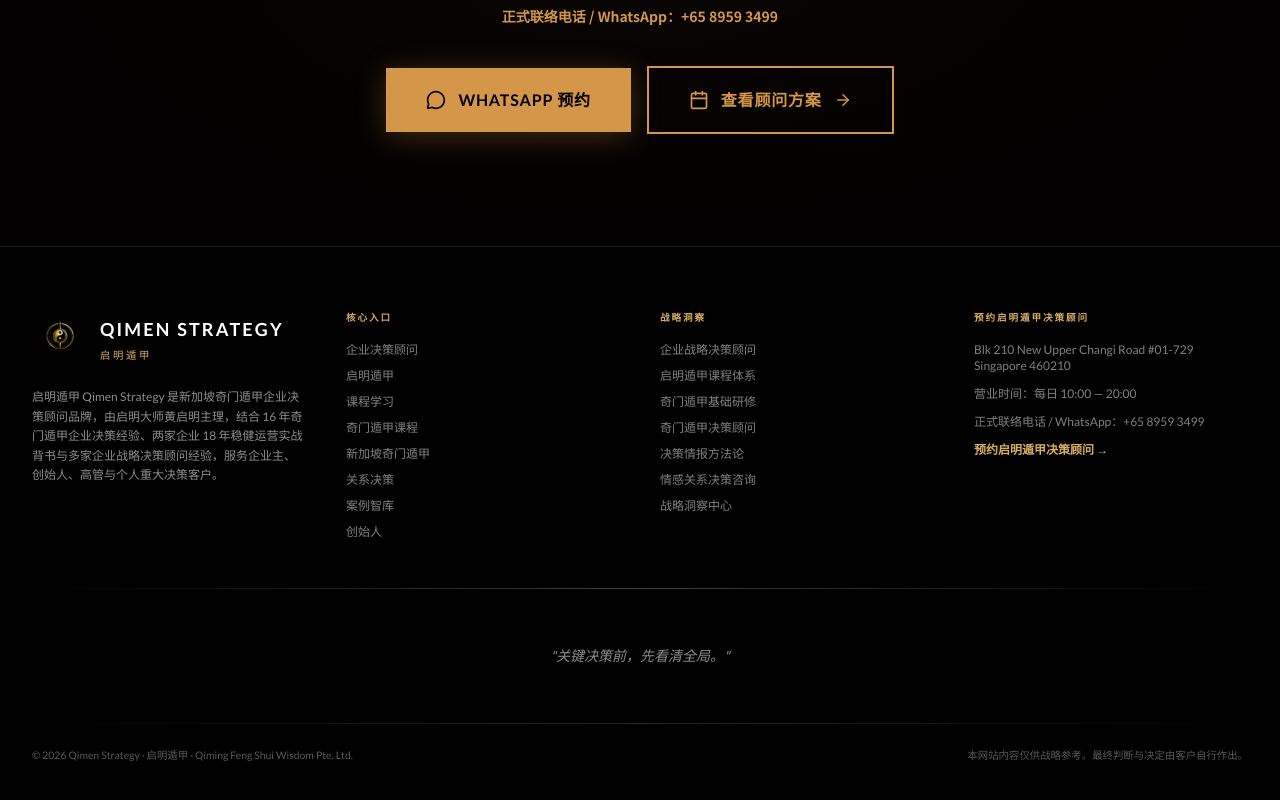
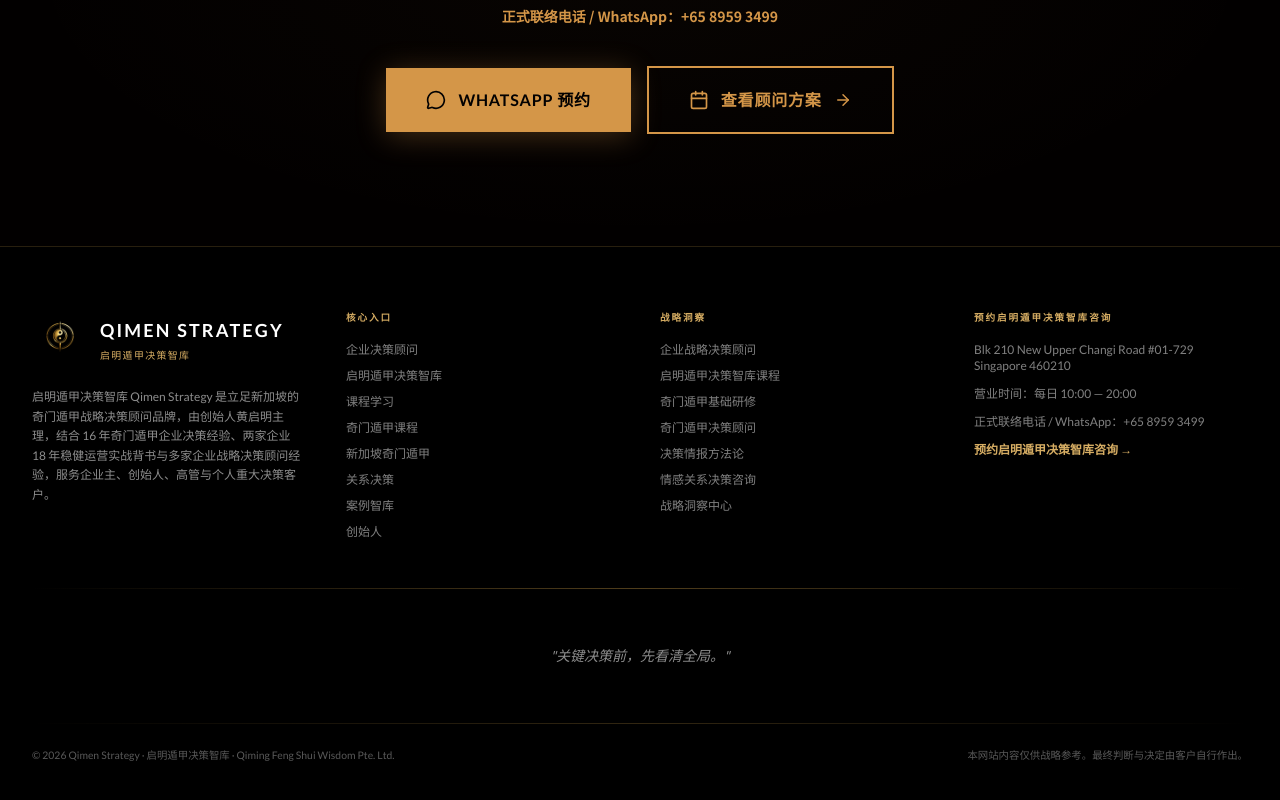
Before and after one commit to BODHIWONG/qmfeng-website, a Next.js app: page / in a window 1280 px wide. Shown: the part 9780-10580 px from the top of the page. Built offline with nearby package versions, Linux system fonts and the light colour scheme.

Commit message:
Unify footer branding and founder wording

```diff
--- a/components/footer.tsx
+++ b/components/footer.tsx
@@ -8,7 +8,7 @@ const WA_LINK = "https://wa.me/6589593499";
 
 const serviceLinks = [
   { href: "/enterprise-strategic-advisory", zh: "企业决策顾问", en: "Enterprise Advisory" },
-  { href: "/qimen-strategy-business", zh: "启明遁甲", en: "Qimen Strategy" },
+  { href: "/qimen-strategy-business", zh: "启明遁甲决策智库", en: "Qimen Strategy" },
   { href: "/courses", zh: "课程学习", en: "Courses" },
   { href: "/qi-men-dun-jia-course-singapore", zh: "奇门遁甲课程", en: "Qi Men Dun Jia Course" },
   { href: "/singapore-qi-men-dun-jia-consultant", zh: "新加坡奇门遁甲", en: "Qi Men Dun Jia Singapore" },
@@ -19,7 +19,7 @@ const serviceLinks = [
 
 const insightLinks = [
   { href: "/enterprise-strategic-advisory", zh: "企业战略决策顾问", en: "Enterprise Strategic Advisory" },
-  { href: "/courses", zh: "启明遁甲课程体系", en: "Qimen Strategy Courses" },
+  { href: "/courses", zh: "启明遁甲决策智库课程", en: "Qimen Strategy Courses" },
   { href: "/qi-men-dun-jia-course-singapore", zh: "奇门遁甲基础研修", en: "Qi Men Dun Jia Foundation Course" },
   { href: "/singapore-qi-men-dun-jia-consultant", zh: "奇门遁甲决策顾问", en: "Qi Men Dun Jia Consultant" },
   { href: "/insights/qimen-strategy-is-decision-intelligence-not-fatalism", zh: "决策情报方法论", en: "Decision Intelligence" },
@@ -36,19 +36,19 @@ export default function Footer() {
         <div className="mb-12 grid gap-10 md:grid-cols-4">
           <div>
             <div className="mb-5 flex items-center gap-3">
-              <img src={LOGO_URL} alt="Qimen Strategy Singapore Qi Men Dun Jia Logo" className="h-14 w-14 object-contain" />
+              <img src={LOGO_URL} alt="启明遁甲决策智库 Qimen Strategy Singapore Logo" className="h-14 w-14 object-contain" />
               <div>
                 <p className="text-lg font-bold uppercase tracking-[0.12em] text-white" style={{ fontFamily: "var(--font-lato), var(--font-noto-sans), sans-serif" }}>
                   Qimen Strategy
                 </p>
-                <p className="mt-1 text-[0.65rem] tracking-[0.25em] text-[#d6ad63]">启明遁甲</p>
+                <p className="mt-1 text-[0.62rem] tracking-[0.14em] text-[#d6ad63]">启明遁甲决策智库</p>
               </div>
             </div>
 
             <p className="text-xs leading-relaxed text-white/55" style={{ fontFamily: "var(--font-lato), var(--font-noto-sans), sans-serif" }}>
               {t(
-                "启明遁甲 Qimen Strategy 是新加坡奇门遁甲企业决策顾问品牌，由启明大师黄启明主理，结合 16 年奇门遁甲企业决策经验、两家企业 18 年稳健运营实战背书与多家企业战略决策顾问经验，服务企业主、创始人、高管与个人重大决策客户。",
-                "Qimen Strategy, also known as 启明遁甲, is a Singapore Qi Men Dun Jia business decision advisory brand led by Master Huang Qiming, combining 16 years of Qi Men Dun Jia business advisory experience, practical backing from two businesses operating steadily for 18 years, and strategic advisory work for multiple companies."
+                "启明遁甲决策智库 Qimen Strategy 是立足新加坡的奇门遁甲战略决策顾问品牌，由创始人黄启明主理，结合 16 年奇门遁甲企业决策经验、两家企业 18 年稳健运营实战背书与多家企业战略决策顾问经验，服务企业主、创始人、高管与个人重大决策客户。",
+                "Qimen Strategy is a Singapore-based Qi Men Dun Jia strategic decision advisory practice founded by Huang Qiming, combining 16 years of Qi Men Dun Jia business advisory experience, practical backing from two businesses operating steadily for 18 years, and strategic advisory work for multiple companies."
               )}
             </p>
           </div>
@@ -81,14 +81,14 @@ export default function Footer() {
 
           <div>
             <p className="mb-4 text-[0.6rem] font-bold uppercase tracking-[0.2em] text-[#d6ad63]" style={{ fontFamily: "var(--font-lato), sans-serif" }}>
-              {t("预约启明遁甲决策顾问", "Book Qimen Strategy Advisory")}
+              {t("预约启明遁甲决策智库咨询", "Book Qimen Strategy Advisory")}
             </p>
             <div className="space-y-3 text-xs text-white/50" style={{ fontFamily: "var(--font-lato), var(--font-noto-sans), sans-serif" }}>
               <p>Blk 210 New Upper Changi Road #01-729<br />Singapore 460210</p>
               <p>{t("营业时间：每日 10:00 — 20:00", "Hours: Daily 10:00 — 20:00")}</p>
               <p>{t("正式联络电话 / WhatsApp：+65 8959 3499", "Official Phone / WhatsApp: +65 8959 3499")}</p>
               <a href={`${WA_LINK}?text=${encodeURIComponent("Hello Qimen Strategy, I would like to book a Qi Men Dun Jia business decision advisory session in Singapore.")}`} target="_blank" rel="noopener noreferrer" className="inline-block font-semibold text-[#d6ad63] transition-colors duration-300 hover:text-[#f4dfb0]">
-                {t("预约启明遁甲决策顾问", "Book Qimen Strategy Advisory")} →
+                {t("预约启明遁甲决策智库咨询", "Book Qimen Strategy Advisory")} →
               </a>
             </div>
           </div>
@@ -102,7 +102,7 @@ export default function Footer() {
         </div>
         <div className="mb-6 h-px bg-gradient-to-r from-transparent via-[#c89a45]/25 to-transparent" />
         <div className="flex flex-col items-center justify-between gap-3 text-[0.65rem] text-white/35 md:flex-row" style={{ fontFamily: "var(--font-lato), sans-serif" }}>
-          <p>© {new Date().getFullYear()} Qimen Strategy · 启明遁甲 · Qiming Feng Shui Wisdom Pte. Ltd.</p>
+          <p>© {new Date().getFullYear()} Qimen Strategy · 启明遁甲决策智库 · Qiming Feng Shui Wisdom Pte. Ltd.</p>
           <p>{t("本网站内容仅供战略参考。最终判断与决定由客户自行作出。", "Content on this website is for strategic reference only. Final judgment and decisions remain the client’s own responsibility.")}</p>
         </div>
       </div>
```
